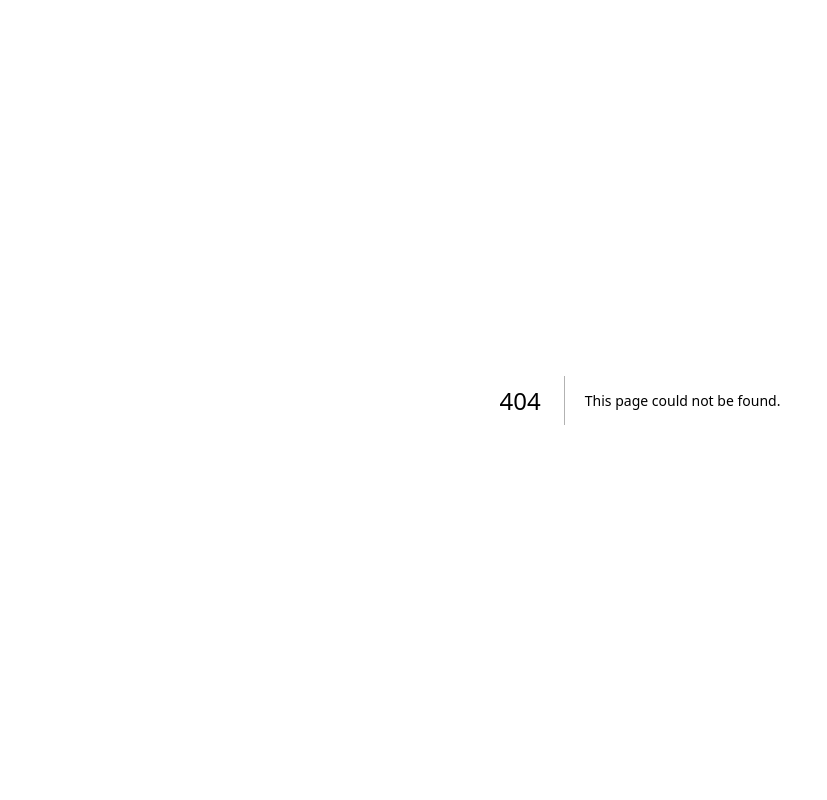
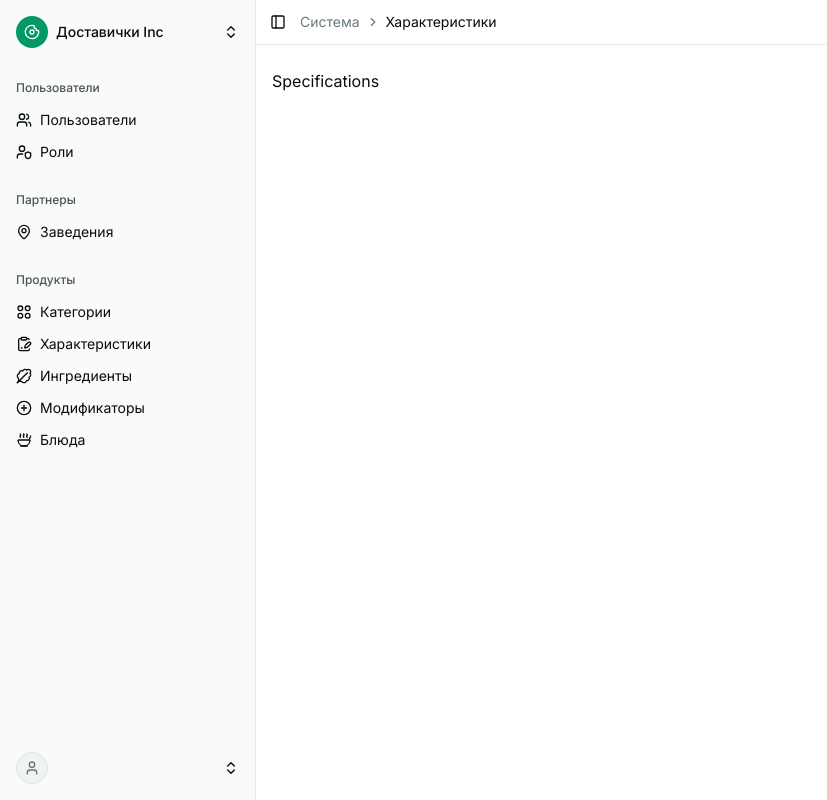
Before and after one commit to mkstas/DeliveryService.Web, a Next.js app: page /system/specifications in a window 1280 px wide. Before the commit this address had no page. Shown: the whole page, without its empty margins (0-827 px from the left). Built offline with nearby package versions, Linux system fonts and the light colour scheme; no server answers.

Commit message:
feat: create new routes

```diff
--- /dev/null
+++ b/src/app/(system)/system/dishes/page.tsx
@@ -0,0 +1,3 @@
+export default function DishesPage() {
+  return <div>Dishes</div>;
+}
--- /dev/null
+++ b/src/app/(system)/system/ingredients/page.tsx
@@ -0,0 +1,3 @@
+export default function IngredientsPage() {
+  return <div>Ingredients</div>;
+}
--- /dev/null
+++ b/src/app/(system)/system/modifiers/page.tsx
@@ -0,0 +1,3 @@
+export default function ModifiersPage() {
+  return <div>Modifiers</div>;
+}
--- /dev/null
+++ b/src/app/(system)/system/specifications/page.tsx
@@ -0,0 +1,3 @@
+export default function SpecificationsPage() {
+  return <div>Specifications</div>;
+}
--- a/src/common/config/routes.ts
+++ b/src/common/config/routes.ts
@@ -9,4 +9,8 @@ export const ROUTES = {
   SYSTEM_ROLES: '/system/roles',
   SYSTEM_ESTABLISHMENTS: '/system/establishments',
   SYSTEM_CATEGORIES: '/system/categories',
+  SYSTEM_SPECIFICATIONS: '/system/specifications',
+  SYSTEM_INGREDIENTS: '/system/ingredients',
+  SYSTEM_MODIFIERS: '/system/modifiers',
+  SYSTEM_DISHES: '/system/dishes',
 };
--- a/src/modules/system-sidebar/components/system-sidebar.tsx
+++ b/src/modules/system-sidebar/components/system-sidebar.tsx
@@ -1,5 +1,16 @@
 import { FC } from 'react';
-import { LayoutGridCirclesIcon, LucideIcon, MapPinIcon, UserShieldIcon, UsersIcon } from 'lucide-react';
+import {
+  ClipboardPenLineIcon,
+  LayoutGridCirclesIcon,
+  LeafyGreenIcon,
+  LucideIcon,
+  MapPinIcon,
+  PackageIcon,
+  PlusCircleIcon,
+  SoupIcon,
+  UserShieldIcon,
+  UsersIcon,
+} from 'lucide-react';
 import Link from 'next/link';
 import {
   Sidebar,
@@ -41,7 +52,13 @@ export const menuGroups: MenuGroup[] = [
   },
   {
     label: 'Продукты',
-    items: [{ href: ROUTES.SYSTEM_CATEGORIES, label: 'Категории', icon: LayoutGridCirclesIcon }],
+    items: [
+      { href: ROUTES.SYSTEM_CATEGORIES, label: 'Категории', icon: LayoutGridCirclesIcon },
+      { href: ROUTES.SYSTEM_SPECIFICATIONS, label: 'Характеристики', icon: ClipboardPenLineIcon },
+      { href: ROUTES.SYSTEM_INGREDIENTS, label: 'Ингредиенты', icon: LeafyGreenIcon },
+      { href: ROUTES.SYSTEM_MODIFIERS, label: 'Модификаторы', icon: PlusCircleIcon },
+      { href: ROUTES.SYSTEM_DISHES, label: 'Блюда', icon: SoupIcon },
+    ],
   },
 ];
 
```
